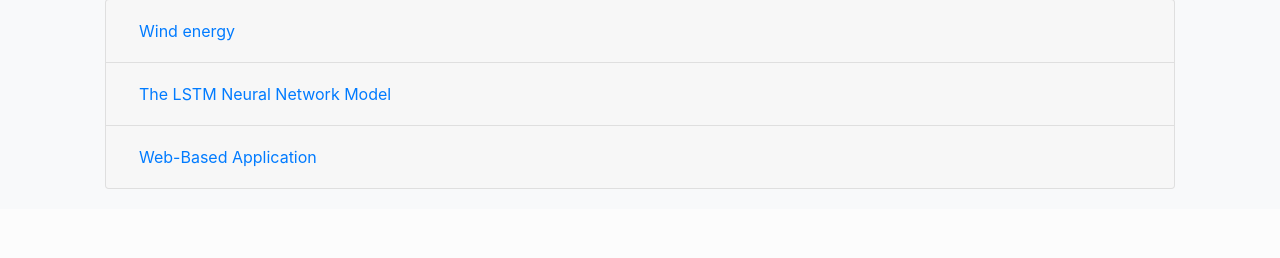
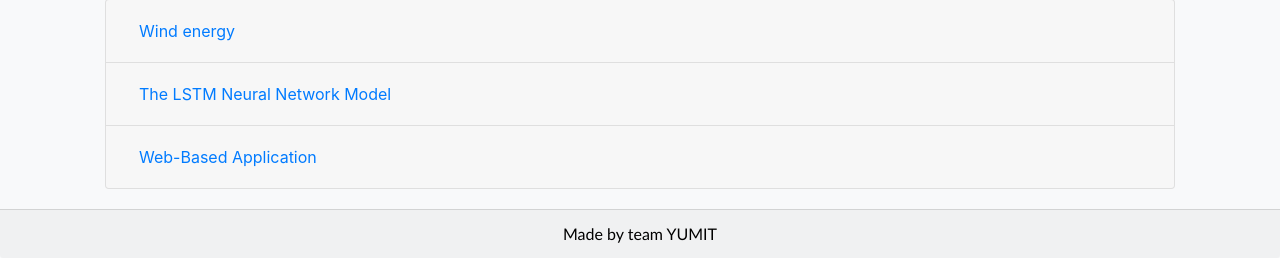
Before and after one commit to Harsh1347/Wind-Energy-Prediction, a Flask app: page /aboutus in a window 1280 px wide. Shown: the part 770-1028 px from the top of the page. Before the commit the page ends 959 px from the top, so only its background shows below. Run offline with Flask 2, Linux system fonts and the light colour scheme; parts of the project's set-up code (start-up, migrations or seed data) failed here and were passed over; some libraries are stand-ins or nearby versions.

Commit message:
Update aboutus.html

```diff
--- a/templates/aboutus.html
+++ b/templates/aboutus.html
@@ -155,5 +155,6 @@ We have implemented a web-based application that will accurately predict the pow
     <script src="https://stackpath.bootstrapcdn.com/bootstrap/4.5.0/js/bootstrap.min.js" integrity="sha384-OgVRvuATP1z7JjHLkuOU7Xw704+h835Lr+6QL9UvYjZE3Ipu6Tp75j7Bh/kR0JKI" crossorigin="anonymous"></script>
 
   </div>
+  <footer class="card-footer" style="font-size: 10;text-align: center;font-family: 'Trebuchet MS', 'Lucida Sans Unicode', 'Lucida Grande', 'Lucida Sans', Arial, sans-serif;color: black;"> Made by team YUMIT</footer>
 </body>
 </html>
```
